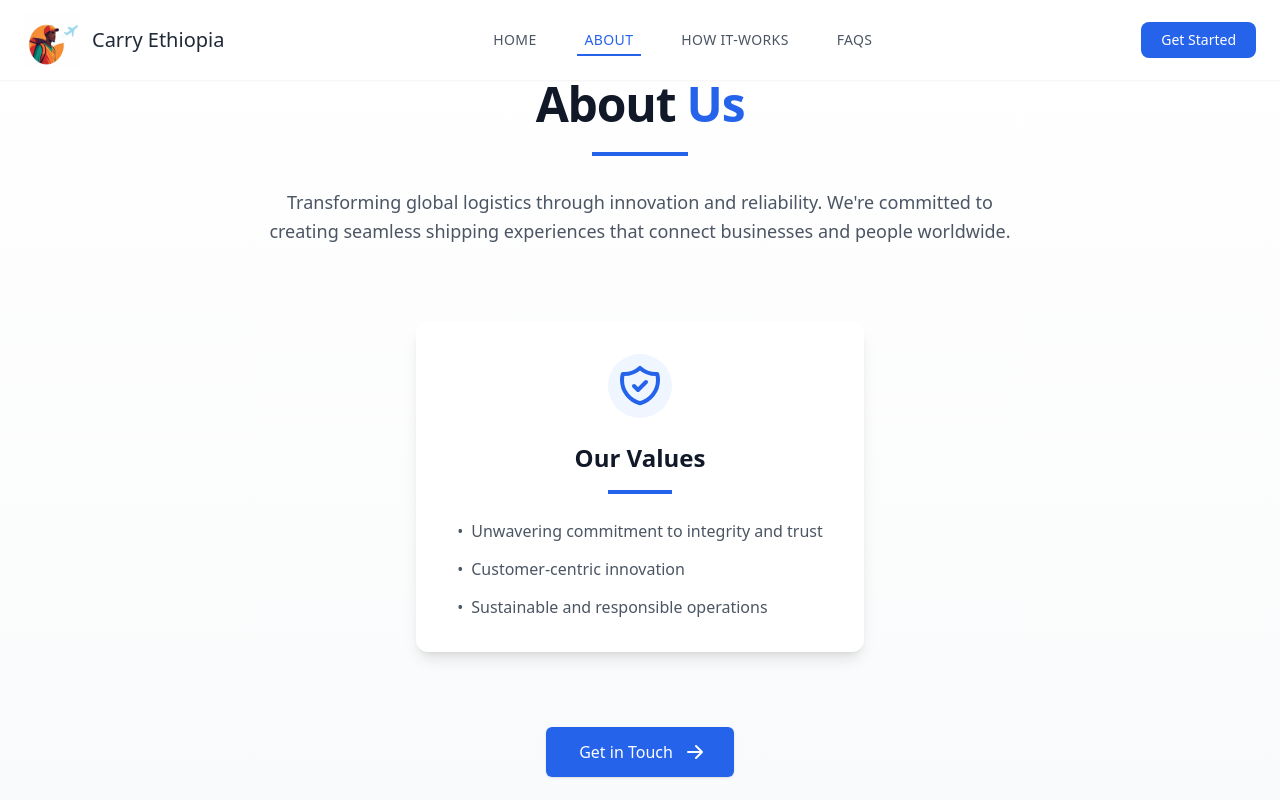
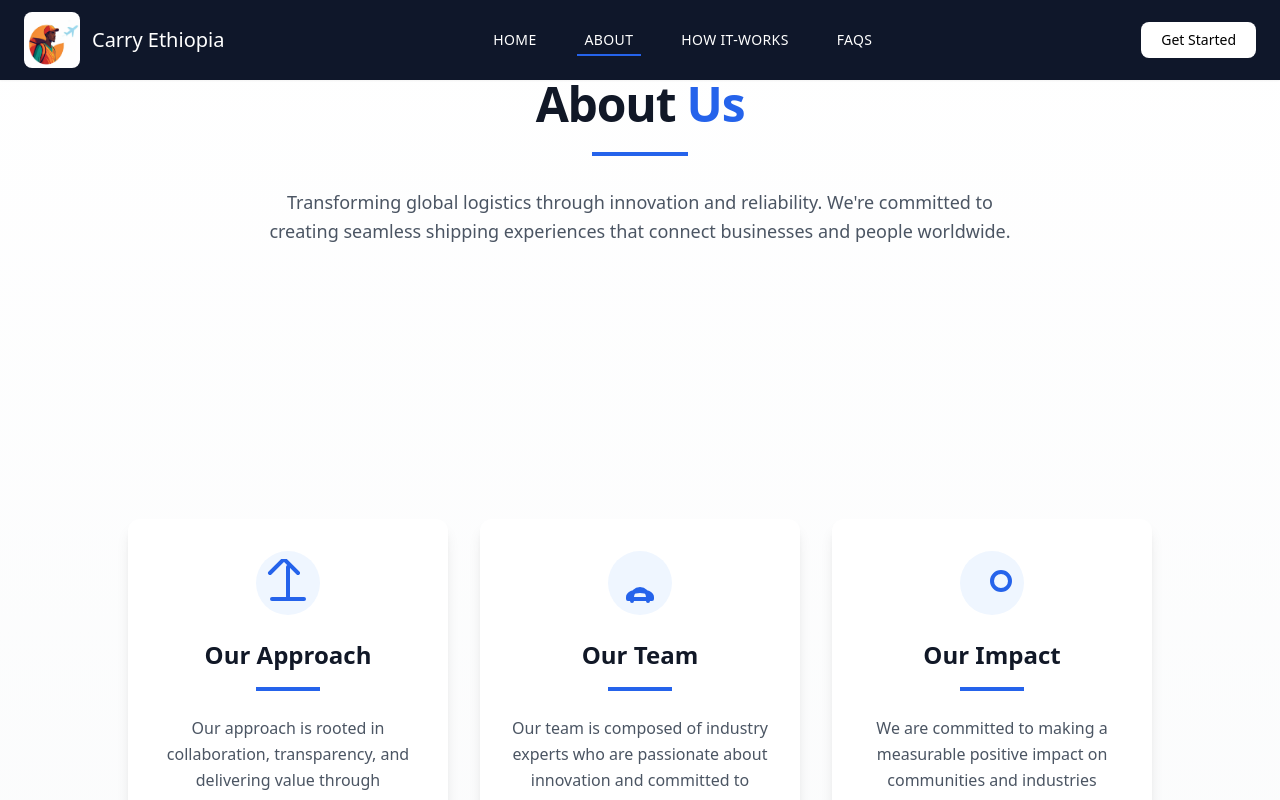
Before and after one commit to CarryEthiopia/TemporaryFrontend, a React (Vite) app: page / in a window 1280 px wide. Both pictures are taken after a click on the button "ABOUT". Shown: the part 1600-2400 px from the top of the page. Built offline with nearby package versions, Linux system fonts and the light colour scheme.

Commit message:
Update:navbar background color change,cards added on about us section

```diff
--- a/src/components/About/About.jsx
+++ b/src/components/About/About.jsx
@@ -29,7 +29,7 @@ const About = () => {
         </div>
 
         {/* CTA Section */}
-        <div className="mt-20 text-center">
+        <div className="mt-5 text-center">
           <div className="inline-flex rounded-md shadow">
             <Link to="/get-in-touch">
               <button className="inline-flex items-center justify-center px-8 py-3 border border-transparent text-base font-medium rounded-md text-white bg-blue-600 hover:bg-blue-700 transition-all duration-300 transform hover:scale-105">
--- a/src/components/About/Our.jsx
+++ b/src/components/About/Our.jsx
@@ -1,11 +1,11 @@
-// src/components/Our.jsx
 import React, { useState, useEffect } from "react";
-import { motion, AnimatePresence } from "framer-motion";
 
 const Our = () => {
   const [currentSection, setCurrentSection] = useState(0);
 
   const sections = [
+    // Set 1 of 3 cards
+    [
       {
         title: "Our Mission",
         icon: (
@@ -85,46 +85,90 @@ const Our = () => {
         content:
           "To be the global benchmark for logistics excellence, connecting communities and driving economic growth through innovative shipping solutions.",
       },
+    ],
+    // Set 2 of 3 cards
+    [
+      {
+        title: "Our Approach",
+        icon: (
+          <svg
+            className="w-12 h-12 text-blue-600"
+            fill="none"
+            stroke="currentColor"
+            viewBox="0 0 24 24"
+          >
+            <path
+              strokeLinecap="round"
+              strokeLinejoin="round"
+              strokeWidth="2"
+              d="M3 7l7-7 7 7M4 20h16M12 4v16"
+            />
+          </svg>
+        ),
+        content:
+          "Our approach is rooted in collaboration, transparency, and delivering value through efficiency and precision.",
+      },
+      {
+        title: "Our Team",
+        icon: (
+          <svg
+            className="w-12 h-12 text-blue-600"
+            fill="none"
+            stroke="currentColor"
+            viewBox="0 0 24 24"
+          >
+            <path
+              strokeLinecap="round"
+              strokeLinejoin="round"
+              strokeWidth="2"
+              d="M16 21v-2a4 4 0 10-8 0v2M12 16c-3.313 0-6 1.343-6 3v1h12v-1c0-1.657-2.687-3-6-3z"
+            />
+          </svg>
+        ),
+        content:
+          "Our team is composed of industry experts who are passionate about innovation and committed to excellence.",
+      },
+      {
+        title: "Our Impact",
+        icon: (
+          <svg
+            className="w-12 h-12 text-blue-600"
+            fill="none"
+            stroke="currentColor"
+            viewBox="0 0 24 24"
+          >
+            <path
+              strokeLinecap="round"
+              strokeLinejoin="round"
+              strokeWidth="2"
+              d="M21 11c0-2.5-2-4.5-4.5-4.5S12 8.5 12 11c0 2.5 2 4.5 4.5 4.5S21 13.5 21 11z"
+            />
+          </svg>
+        ),
+        content:
+          "We are committed to making a measurable positive impact on communities and industries through sustainable logistics.",
+      },
+    ],
   ];
 
+  // Update the current section every 3 seconds
   useEffect(() => {
     const interval = setInterval(() => {
-      setCurrentSection((prev) => (prev + 1) % sections.length);
-    }, 5000);
-    return () => clearInterval(interval);
+      setCurrentSection((prevSection) =>
+        prevSection === sections.length - 1 ? 0 : prevSection + 1
+      );
+    }, 3000);
+
+    return () => clearInterval(interval); // Cleanup the interval on component unmount
   }, []);
 
-  const variants = [
-    {
-      initial: { x: -300, opacity: 0 },
-      animate: { x: 0, opacity: 1 },
-      exit: { x: 300, opacity: 0 },
-    }, // From left
-    {
-      initial: { y: -300, opacity: 0 },
-      animate: { y: 0, opacity: 1 },
-      exit: { y: 300, opacity: 0 },
-    }, // From top
-    {
-      initial: { x: 300, opacity: 0 },
-      animate: { x: 0, opacity: 1 },
-      exit: { x: -300, opacity: 0 },
-    }, // From right
-  ];
-
   return (
-    <div className="relative w-full h-full flex items-center justify-center">
-      <AnimatePresence mode="wait">
-        {sections.map(
-          (section, index) =>
-            index === currentSection && (
-              <motion.div
+    <div className="flex flex-col items-center p-8">
+      <div className="flex flex-wrap justify-center gap-8">
+        {sections[currentSection].map((section, index) => (
+          <div
             key={index}
-                initial={variants[index].initial}
-                animate={variants[index].animate}
-                exit={variants[index].exit}
-                transition={{ duration: 0.8 }}
-                className="absolute w-full max-w-md p-8 bg-white rounded-xl shadow-lg"
+            className="w-80 p-8 bg-white rounded-xl shadow-lg transition-transform duration-1000 ease-in-out transform"
           >
             <div className="flex flex-col items-center">
               <div className="h-16 w-16 rounded-full bg-blue-50 flex items-center justify-center mb-6">
@@ -138,10 +182,9 @@ const Our = () => {
                 {section.content}
               </div>
             </div>
-              </motion.div>
-            )
-        )}
-      </AnimatePresence>
+          </div>
+        ))}
+      </div>
     </div>
   );
 };
--- a/src/components/HowitWork/Howitwork.jsx
+++ b/src/components/HowitWork/Howitwork.jsx
@@ -27,6 +27,7 @@ const HowItWorks = () => {
       animate={inView ? "visible" : "hidden"}
       variants={containerVariants}
       className="relative min-h-screen bg-gradient-to-b from-slate-50 to-white py-24 px-6 lg:px-16"
+      id="how-it-works"
     >
       <div className="max-w-7xl mx-auto">
         {/* Header Section */}
@@ -103,11 +104,12 @@ const StepCard = ({ icon, title, description, color, index }) => {
   return (
     <motion.div
       variants={cardVariants}
+
       className="relative flex flex-col items-center"
     >
       {/* Connecting Line */}
       {index < 2 && (
-        <div id="how-it-works" className="hidden md:block absolute top-16 left-1/2 w-full h-0.5 bg-gray-200">
+        <div className="hidden md:block absolute top-16 left-1/2 w-full h-0.5 bg-gray-200">
           <motion.div
             initial={{ scaleX: 0 }}
             animate={{ scaleX: 1 }}
@@ -122,7 +124,9 @@ const StepCard = ({ icon, title, description, color, index }) => {
         whileHover={{ y: -5 }}
         className="relative w-full bg-white rounded-xl p-6 shadow-lg hover:shadow-xl transition-shadow duration-300"
       >
-        <div className={`${color} text-white p-4 rounded-full inline-block mb-6`}>
+        <div
+          className={`${color} text-white p-4 rounded-full inline-block mb-6`}
+        >
           {icon}
         </div>
         <span className="absolute top-6 right-6 text-3xl font-bold text-gray-200">
--- a/src/components/Navbar.jsx
+++ b/src/components/Navbar.jsx
@@ -20,7 +20,7 @@ const Navbar = ({ activeSection, setActiveSection }) => {
   };
 
   return (
-    <nav className="fixed top-0 left-0 w-full z-50 bg-white shadow-sm px-6 py-3">
+    <nav className="fixed top-0 left-0 w-full z-50 bg-[#0f172a] shadow-sm px-6 py-3">
       <div className="max-w-7xl mx-auto flex items-center justify-between">
         {/* Logo */}
         <div className="flex items-center space-x-3 group">
@@ -29,7 +29,7 @@ const Navbar = ({ activeSection, setActiveSection }) => {
             alt="Carry"
             className="w-14 h-14 rounded-lg transform group-hover:scale-105 transition-all duration-300"
           />
-          <span className="text-xl font-medium text-gray-800 group-hover:text-blue-600 transition-colors duration-300">
+          <span className="text-xl font-medium text-white group-hover:text-blue-600 transition-colors duration-300">
             Carry Ethiopia
           </span>
         </div>
@@ -42,8 +42,8 @@ const Navbar = ({ activeSection, setActiveSection }) => {
               onClick={() => handleNavigation(section)}
               className={`relative px-2 py-1 text-sm font-medium tracking-wide ${
                 activeSection === section
-                  ? "text-blue-600"
-                  : "text-gray-600 hover:text-blue-600"
+                  ? "text-white"
+                  : "text-white hover:text-blue-600"
               } transition-colors duration-300`}
             >
               {section.replace("-", " ").toUpperCase()}
@@ -71,7 +71,7 @@ const Navbar = ({ activeSection, setActiveSection }) => {
         {/* Get Started Button */}
         <button
           onClick={() => navigate("/signin")}
-          className="hidden md:flex items-center px-5 py-2 text-sm font-medium text-white bg-blue-600 rounded-lg hover:bg-blue-700 transform hover:translate-y-[-2px] transition-all duration-300 focus:outline-none focus:ring-2 focus:ring-blue-500 focus:ring-offset-2"
+          className="hidden md:flex items-center px-5 py-2 text-sm font-medium text-black bg-white rounded-lg hover:bg-blue-700 transform hover:translate-y-[-2px] transition-all duration-300 focus:outline-none focus:ring-2 focus:ring-blue-500 focus:ring-offset-2"
         >
           Get Started
         </button>
--- a/src/components/Question/Questions.jsx
+++ b/src/components/Question/Questions.jsx
@@ -3,7 +3,10 @@ import Explanation from "./Explanation";
 
 const Question = () => {
   return (
-    <div  className="flex flex-col items-center justify-center py-8 px-4">
+    <div
+      id="faqs"
+      className="flex flex-col items-center justify-center py-8 px-4"
+    >
       {/* Frequently Asked and Questions */}
       <h1
         className="text-4xl  font-bold"
@@ -13,9 +16,8 @@ const Question = () => {
           WebkitTextFillColor: "transparent",
         }}
       >
-        Frequently Asked  Questions
+        Frequently Asked Questions
       </h1>
-
 
       {/* Subtitle */}
       <p className="text-gray-700 text-center mt-4">
--- a/src/pages/AskQuestions.jsx
+++ b/src/pages/AskQuestions.jsx
@@ -50,7 +50,6 @@ const AskQuestions = () => {
           onClick={() => navigate("/")}
         >
           <ArrowBack className="mr-2" />
-          <span>Back to Landing Page</span>
         </div>
 
         {/* Header */}
```
Lines whose indentation alone changed are shown as unchanged.
